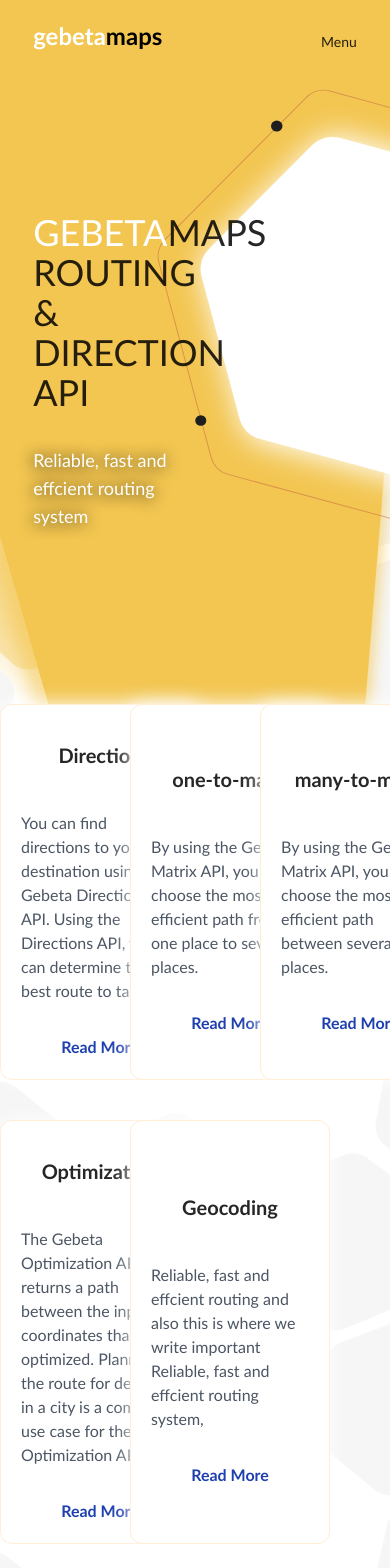
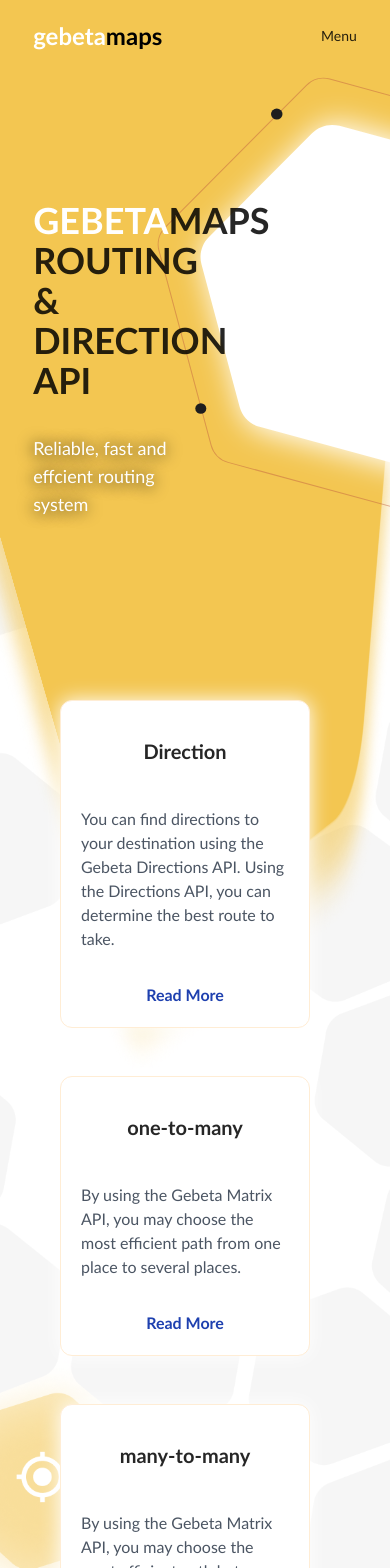
Before and after one commit to AfriGebeta/GebetaMap, a React (Create React App) app: page / in a window 390 px wide. Shown: the top 1568 px of the page. Built offline with nearby package versions, Linux system fonts and the light colour scheme.

Commit message:
Responsive

```diff
--- a/src/components/DashBoard/Sidebar.js
+++ b/src/components/DashBoard/Sidebar.js
@@ -8,14 +8,15 @@ function Sidebar() {
   const [url,setUrl] = useState("Dashboard");
   const dispatch = useDispatch()
   const { userData } = useSelector((state) => state.user)
-  const open = useSelector((state) => state.sidebar.open)
-    const currentRoute = useSelector((state) => state.currentRoute.currentRoute)
-    var openClass = useRef(" w-60 ");
-    var btnClass = useRef(" open ");
+  const [open,setOpen] = useState(true);
+  const currentRoute = useSelector((state) => state.currentRoute.currentRoute)
+
+  var openClass = useRef(" w-60 ");
+  var btnClass = useRef(" open ");
 
   useEffect(() => {
     openClass.current = open ? " w-0 " : " w-60 ";
-    btnClass.current = open ? " w-0 " : " w-60 ";
+    btnClass.current = open ? "" : " open ";
     console.log(open)
 
 
@@ -26,15 +27,15 @@ function Sidebar() {
       <div className='flex flex-row items-stretch h-screen overflow-auto relative'>
 
         <div className={"z-20 h-screen flex max-w-[80%] sticky top-0"}>
-          <div className={"max-w-full bg-primary sm:relative flex justify-end  "}>
+          <div className={"max-w-full bg-primary sm:relative flex justify-end transition-all duration-500 "+openClass.current}>
             <Header />
           </div>
         </div>
         <div className="relative z-0 w-full flex flex-col items-start">
           <div className=" self-stretch h-14 flex items-center p-4">
-            {/* <div className="relative z-30 py-3 pr-3 ">
-              <label className={"menu-btn "+btnClass.current} onClick={() => dispatch (setSideBar(!open)) }><span></span></label>
-            </div> */}
+            <div className="relative z-30 py-3 pr-3 ">
+              <label className={"menu-btn "+btnClass.current} onClick={() => setOpen(!open) }><span></span></label>
+            </div>
             <div className="flex justify-between flex-1 font-bold uppercase">
               <h3 className="">{currentRoute}</h3>
               <div className="px-3">{userData.companyname}</div>
--- a/src/components/Header.js
+++ b/src/components/Header.js
@@ -5,24 +5,27 @@ import Signup from "./Signup";
 import Signin from "./Signin";
 
 
-function Header() {
+function Header(props) {
   const [signupModal,setSignupModal] = useState(false);
   const [signinModal,setSigninModal] = useState(false);
+
+  const type2 = props.type === 'col';
+
   return (
-    <div className="flex items-center py-5 sw relative z-10">
-        <div className="">
+    <div className={!type2 ? "flex w-full"
+      : 'overflow-hidden '
+    }>
+        <div className={""+(type2 ? 'hidden' : '')}>
           <Link to="/">
-            <h2 className="mr-6 self-start">
+            <h2 className="mr-6 self-start m-0">
               <span className="text-white font-black">gebeta</span>
               <span className="text-dark font-black">maps</span>
             </h2>
           </Link>
-      </div>
-
-
-
-
-        <div className="hidden md:flex text-white grow justify-end items-center gap-4 flex-wrap">
+        </div>
+        <div className={!type2 ? "hidden md:flex text-white grow justify-end items-center gap-4 flex-wrap"
+          : 'flex flex-col gap-4 text-white grow '
+        }>
 
           <Link to="/document" className="uppercase">documentation</Link>
           {/* <Link to="/features" className="uppercase">features</Link>
@@ -50,7 +53,7 @@ function Header() {
             </Modal>
           </div>
         </div>
-        <div className="md:hidden gap-4 grow flex items-cneter justify-end">Menu</div>
+        {/* <div className="md:hidden gap-4 grow flex items-cneter justify-end">Menu</div> */}
       </div>
   )
 }
--- a/src/components/Navbar.js
+++ b/src/components/Navbar.js
@@ -1,19 +1,51 @@
-import React from "react";
+import React, { useEffect, useRef, useState } from "react";
 import {Outlet} from 'react-router-dom';
 import Header from "./Header";
 // import {ReactComponent as BGPolygon} from '../assets/icons/bg-polygon.svg'
 
 function Navbar() {
+  const [open,setOpen] = useState(false);
+
+  var openClass = useRef(" w-0 ");
+  var btnClass = useRef(" open ");
+
+  useEffect(() => {
+    openClass.current = open ? " w-0 " : " w-96 ";
+    btnClass.current = open ? "" : " open ";
+    console.log([open,openClass.current,btnClass.current]);
+  },[open]);
+
   return (
     <div className="bg overflow-hidden">
-      <div className='flex flex-col items-center bg-bg relative'>
-        {/* <BGPolygon className="-z-10 h-fit w-fit absolute" /> */}
-        <Header />
-        <div className="relative z-0 w-full flex flex-col items-center">
-          <Outlet />
+        <div className='flex flex-col items-center bg-bg relative'>
+          {/* <BGPolygon className="-z-10 h-fit w-fit absolute" /> */}
+          <div className="flex items-center py-5 sw relative z-10 ">
+            <Header />
+            <div className="md:hidden gap-4 grow flex items-cneter justify-end cursor-pointer" onClick={() => setOpen(!open)}>Menu</div>
+          </div>
+
+          <div className='flex flex-row items-stretch overflow-auto relative w-full '>
+            <div className="relative z-0 w-full flex flex-col items-center overflow-hidden">
+              <Outlet />
+            </div>
+            <div className={"z-20 h-screen flex sticky top-0 "}>
+              <div className={"max-w-full bg-primary sm:relative overflow-hidden flex transition-all duration-500 "+openClass.current
+                + (open ? ' p-4 ' : '')}>
+                <Header type='col' />
+              </div>
+            </div>
+          </div>
         </div>
-      </div>
     </div>
+    // <div className="bg overflow-hidden">
+    //   <div className='flex flex-col items-center bg-bg relative'>
+    //     {/* <BGPolygon className="-z-10 h-fit w-fit absolute" /> */}
+    //     <Header />
+    //     <div className="relative z-0 w-full flex flex-col items-center">
+    //       <Outlet />
+    //     </div>
+    //   </div>
+    // </div>
   )
 }
 
--- a/src/features/Container/ServiceBox.js
+++ b/src/features/Container/ServiceBox.js
@@ -15,7 +15,7 @@ function ServiceBox(props) {
       <div className="py-4">
         <h2 className=" text-xl font-bold">{title}</h2>
       </div>
-      <div className="text-base">
+      <div className="text-base flex-1 flex flex-col justify-between">
         {children}
       </div>
     </div>
--- a/src/index.css
+++ b/src/index.css
@@ -44,10 +44,10 @@ code {
   }
 
   h1 {
-    @apply text-4xl font-black;
+    @apply text-4xl font-black ;
   }
   h2 {
-    @apply text-2xl font-black;
+    @apply text-2xl font-black ;
   }
 
   p {
--- a/src/pages/Home.jsx
+++ b/src/pages/Home.jsx
@@ -15,7 +15,7 @@ function Intro() {
   return (
     <div className="flex sw">
       <div className="my-32 flex flex-col gap-2 grow w-1/2 ">
-      <h1 className="uppercase sm:whitespace-nowrap ">
+      <h1 className="uppercase sm:whitespace-nowrap font-black">
         <span className="text-white">Gebeta</span>
         Maps
         <br />
@@ -40,8 +40,8 @@ function Intro() {
 }
 function Services() {
   return (
-    <div className='flex justify-center max-w-full'>
-      <div className="grid grid-cols-3">
+    <div className='flex justify-center max-w-full p-2'>
+      <div className="gap-2 grid sm:grid-cols-2 md:grid-cols-3 ">
 
         {/* direction api */}
       <ServiceBox title='Direction' color='orange' icon={<LocationOn className='w-full h-full' />}>
--- a/tailwind.config.js
+++ b/tailwind.config.js
@@ -13,6 +13,8 @@ module.exports = {
         'dark': '#000',
         'white': '#fff',
         'grey': '#333',
+        'prime': '#219653',
+        'secondary': '#F7B643',
       },
     },
   },
```
Also changed, not shown: 1 other file (tests, documents, lock files or other folders).
